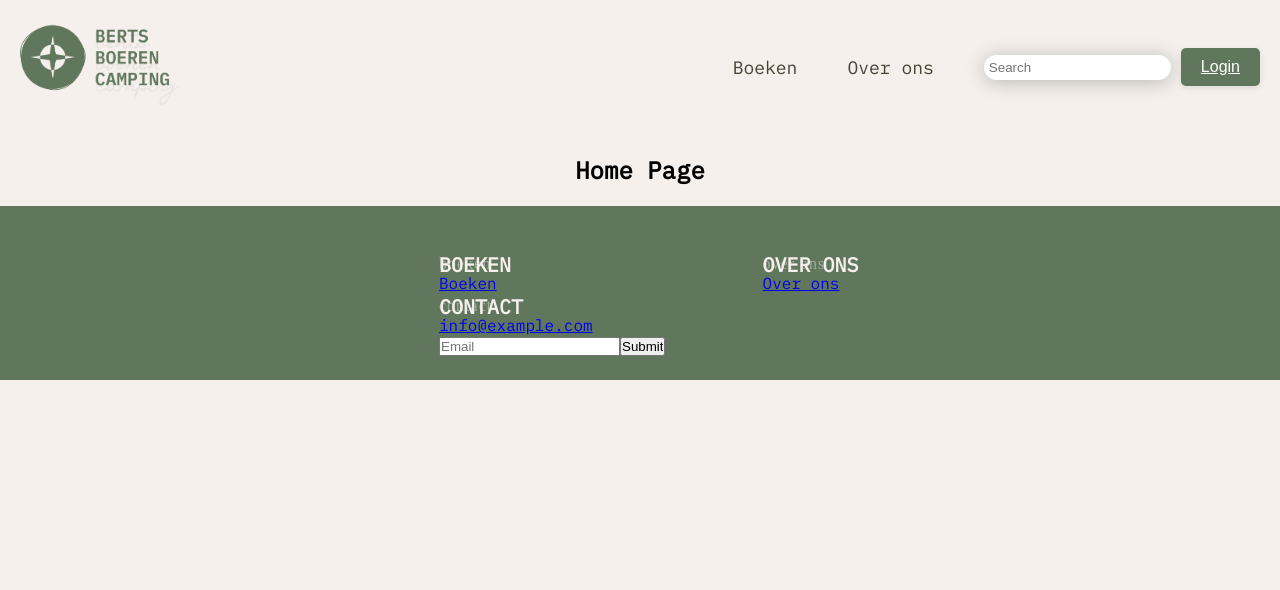
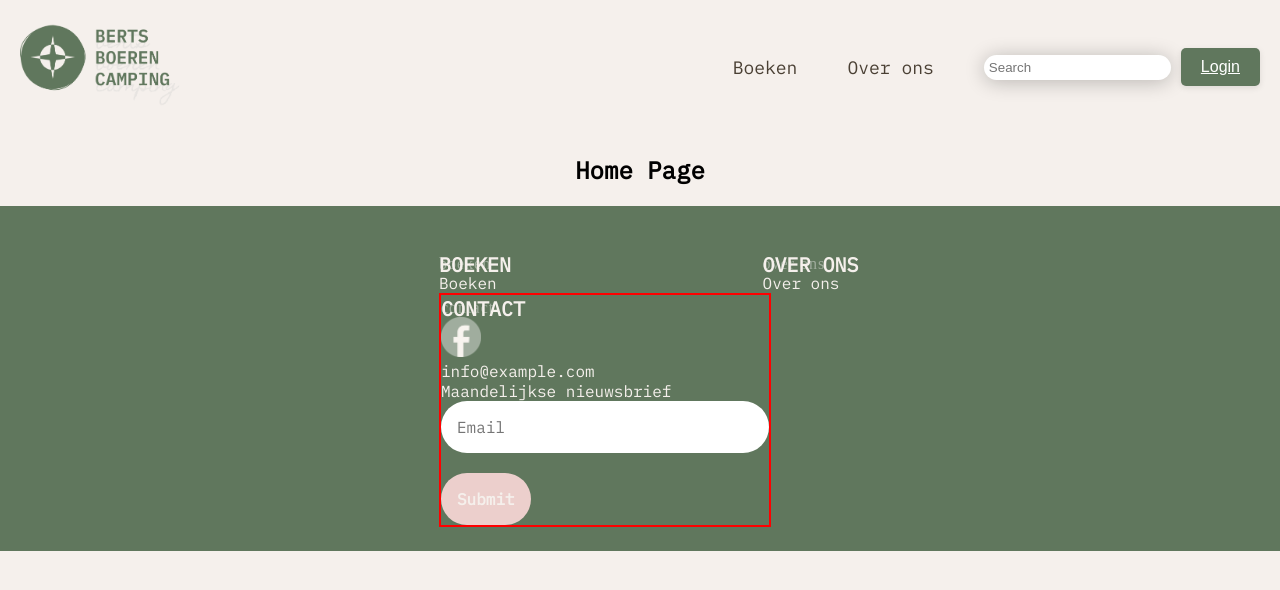
Before and after one commit to LaulensW/BertsBoerenCamping, a React (Vite) app in the folder BertsBoerenCamping/: page / in a window 1280 px wide. Shown: the top 590 px of the page. Built offline with nearby package versions, Linux system fonts and the light colour scheme.

Commit message:
logo toegevoegd en titles css toegevoegd

```diff
--- a/BertsBoerenCamping/src/components/Footer.css
+++ b/BertsBoerenCamping/src/components/Footer.css
@@ -6,6 +6,7 @@
     color: var(--neutral-color);
     display: flex;
     flex-wrap: wrap;
+    text-decoration: none;
 }
 .heading{
     font-size: 20px;
@@ -18,9 +19,51 @@
     color: #A0AD9E;
 }
 .footer-heading-1{
-    margin-right: 266px;
+    color: var(--neutral-color);
+    padding-right: 266px;
 }
-
+.footer-heading-1 a{
+    color: var(--neutral-color);
+    text-decoration: none;
+}
 .footer-heading-2{
     margin-right: 241px;
 }
+.footer-heading-2 a{
+    color: var(--neutral-color);
+    text-decoration: none;
+}
+.footer-heading-3{
+    border: 2px solid red;
+}
+.footer-heading-3 a{
+    color: var(--neutral-color);
+    text-decoration: none;
+}
+input[type=email]{
+    font-family: 'IBM Plex Mono', monospace;
+    color: var(--secondary-color);
+    padding: 16px;
+    font-size:16px;
+    width: 296px;
+    border-radius: 100px;
+    border: none;
+    display: flex;
+}
+input[type=submit]{
+    font-family: 'IBM Plex Mono', monospace;
+    background-color: var(--Button-color);
+    color: var(--neutral-color);
+    font-weight: bold;
+    border: none;
+    cursor: pointer;
+    border-radius: 100px;
+    display: flex;
+    align-items: center;
+    padding: 16px;
+    font-size: 16px;
+    transition: background-color 0.3s ease-in-out;
+}
+input[type=submit]:hover{
+    background-color:var(--secondary-color);
+}
--- a/BertsBoerenCamping/src/components/Footer.jsx
+++ b/BertsBoerenCamping/src/components/Footer.jsx
@@ -19,9 +19,13 @@ const Footer = () => {
                 <div className="footer-heading-3">
                     <h6 className="heading">CONTACT</h6>
                     <p className="heading-cursive">contact</p>
+                    <img src="../images/footer-facebook.png" width="40px"/>
+                    <br></br>
                     <a href="#">info@example.com</a>
                     <p className="'heading-email"></p>
+                    <label for="footer-email">Maandelijkse nieuwsbrief</label><br></br>
                     <input type="email" placeholder="Email" id="footer-email"/>
+                    <br></br>
                     <input type="submit" placholder="Verzenden" id="footer-email-btn"/>
                 </div>
             </div>
```
Also changed, not shown: BertsBoerenCamping/public/images/footer-facebook.png (added).
